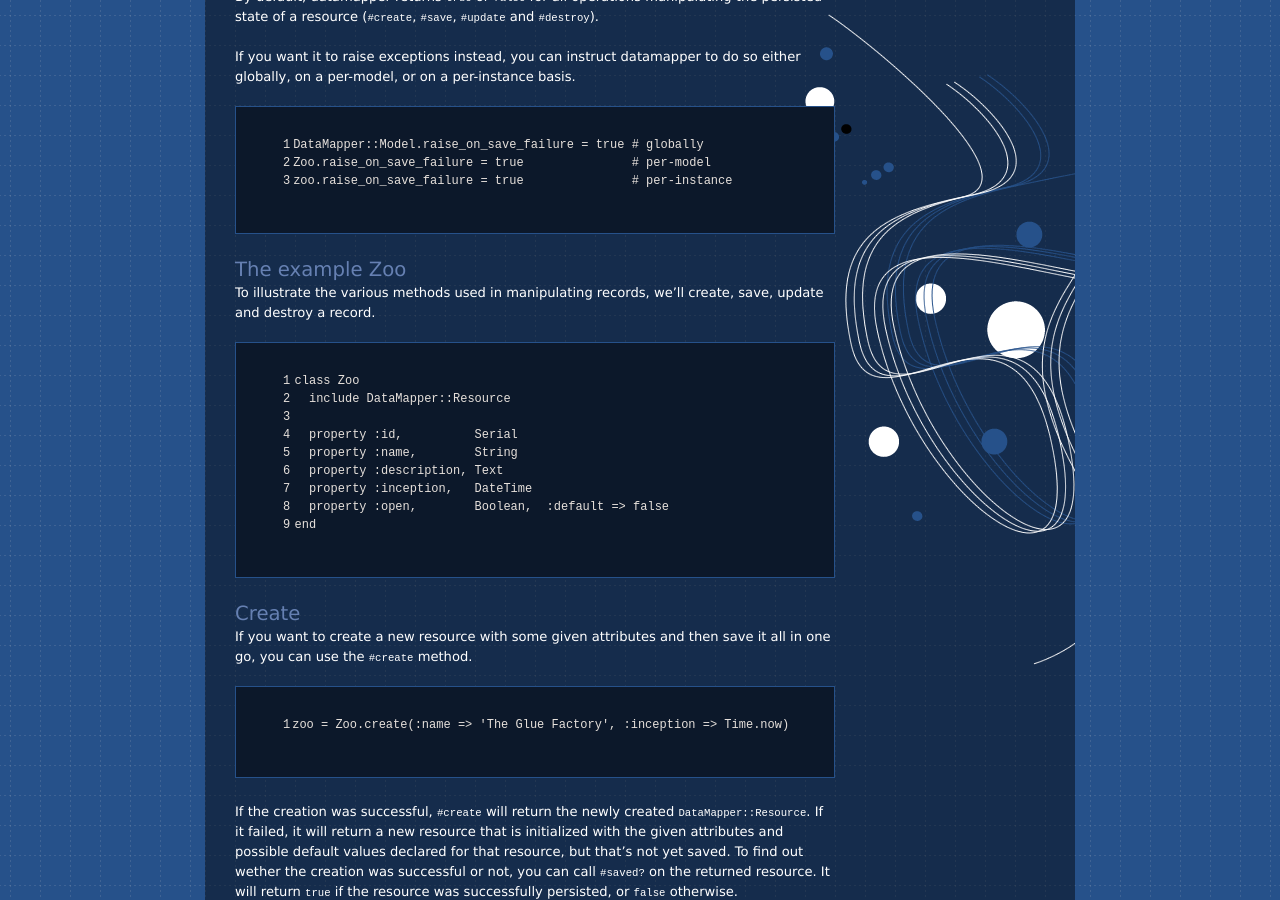
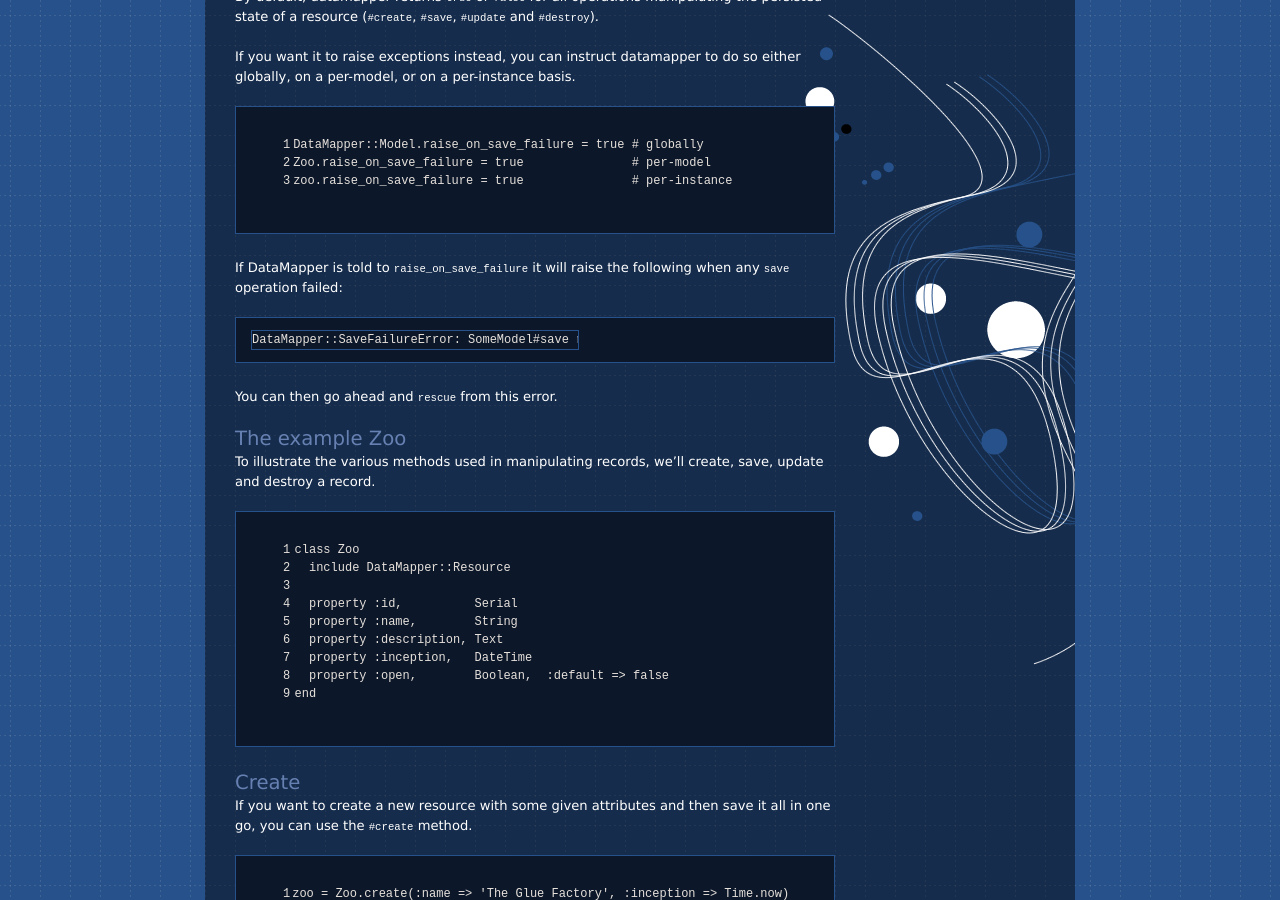
Before and after one commit to datamapper/datamapper.github.com, a Jekyll site: the page built from docs/create_and_destroy.markdown, in a window 1280 px wide and 900 px high, scrolled down 1094 px. Built offline with Jekyll 4.4.1, drawn with Linux system fonts in a browser that asks for light colours.

Commit message:
Mention the exception raised when #raise_on_save_failure is in effect

```diff
--- a/docs/create_and_destroy.markdown
+++ b/docs/create_and_destroy.markdown
@@ -66,6 +66,12 @@ Zoo.raise_on_save_failure = true               # per-model
 zoo.raise_on_save_failure = true               # per-instance
 {% endhighlight %}
 
+If DataMapper is told to `raise_on_save_failure` it will raise the following when
+any `save` operation failed:
+
+    DataMapper::SaveFailureError: SomeModel#save returned false, SomeModel was not saved
+
+You can then go ahead and `rescue` from this error.
 
 The example Zoo
 ---------------
```
